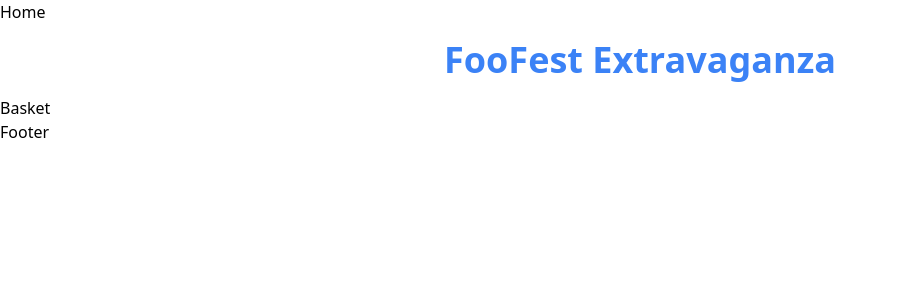
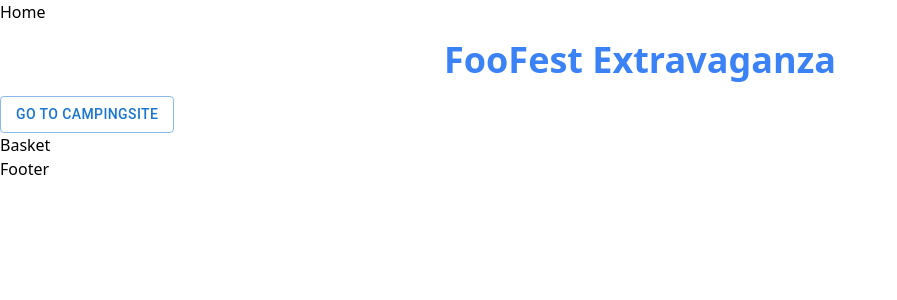
Before and after one commit to rossosofia/frontend_foofest_exam_sofia, a Next.js app: page / in a window 1280 px wide. Shown: the top 300 px of the page, without its empty margins (0-897 px from the left). Built offline with nearby package versions, Linux system fonts and the light colour scheme.

Commit message:
Added buttons for navigation purpose

```diff
--- a/src/pages/accomodations/index.jsx
+++ b/src/pages/accomodations/index.jsx
@@ -1,10 +1,19 @@
 import FlowLayout from "@/components/FlowLayout";
+import { useRouter } from "next/router";
+import { Button } from "@mui/material";
 
 export default function Accomodations() {
+  const router = useRouter();
+  function handleNext() {
+    router.push("/guests");
+  }
   return (
     <FlowLayout>
       <h1>Step 2</h1>
       <p>This is the content for Step 2.</p>
+      <Button variant="outlined" onClick={handleNext}>
+        Go to guest
+      </Button>
     </FlowLayout>
   );
 }
--- a/src/pages/guests/index.jsx
+++ b/src/pages/guests/index.jsx
@@ -1,10 +1,19 @@
 import FlowLayout from "@/components/FlowLayout";
+import { useRouter } from "next/router";
+import { Button } from "@mui/material";
 
 export default function Guests() {
+  const router = useRouter();
+  function handleNext() {
+    router.push("/payment");
+  }
   return (
     <FlowLayout>
       <h1>Step 3</h1>
       <p>This is the content for Step 3.</p>
+      <Button variant="outlined" onClick={handleNext}>
+        Go to payment
+      </Button>
     </FlowLayout>
   );
 }
--- a/src/pages/index.jsx
+++ b/src/pages/index.jsx
@@ -1,9 +1,19 @@
+import { useRouter } from "next/router";
+import { Button } from "@mui/material";
+
 export default function Home() {
+  const router = useRouter();
+  function handleNext() {
+    router.push("/campingsite");
+  }
   return (
     <>
       <h1 className="text-4xl font-bold text-center text-blue-500 py-4">
         FooFest Extravaganza
       </h1>
+      <Button variant="outlined" onClick={handleNext}>
+        Go to campingsite
+      </Button>
     </>
   );
 }
--- a/src/pages/payment/index.jsx
+++ b/src/pages/payment/index.jsx
@@ -1,10 +1,19 @@
 import FlowLayout from "@/components/FlowLayout";
+import { useRouter } from "next/router";
+import { Button } from "@mui/material";
 
 export default function Payments() {
+  const router = useRouter();
+  function handleNext() {
+    router.push("/thanks");
+  }
   return (
     <FlowLayout>
       <h1>Step 4</h1>
       <p>This is the content for Step 4.</p>
+      <Button variant="outlined" onClick={handleNext}>
+        Reserve
+      </Button>
     </FlowLayout>
   );
 }
```
